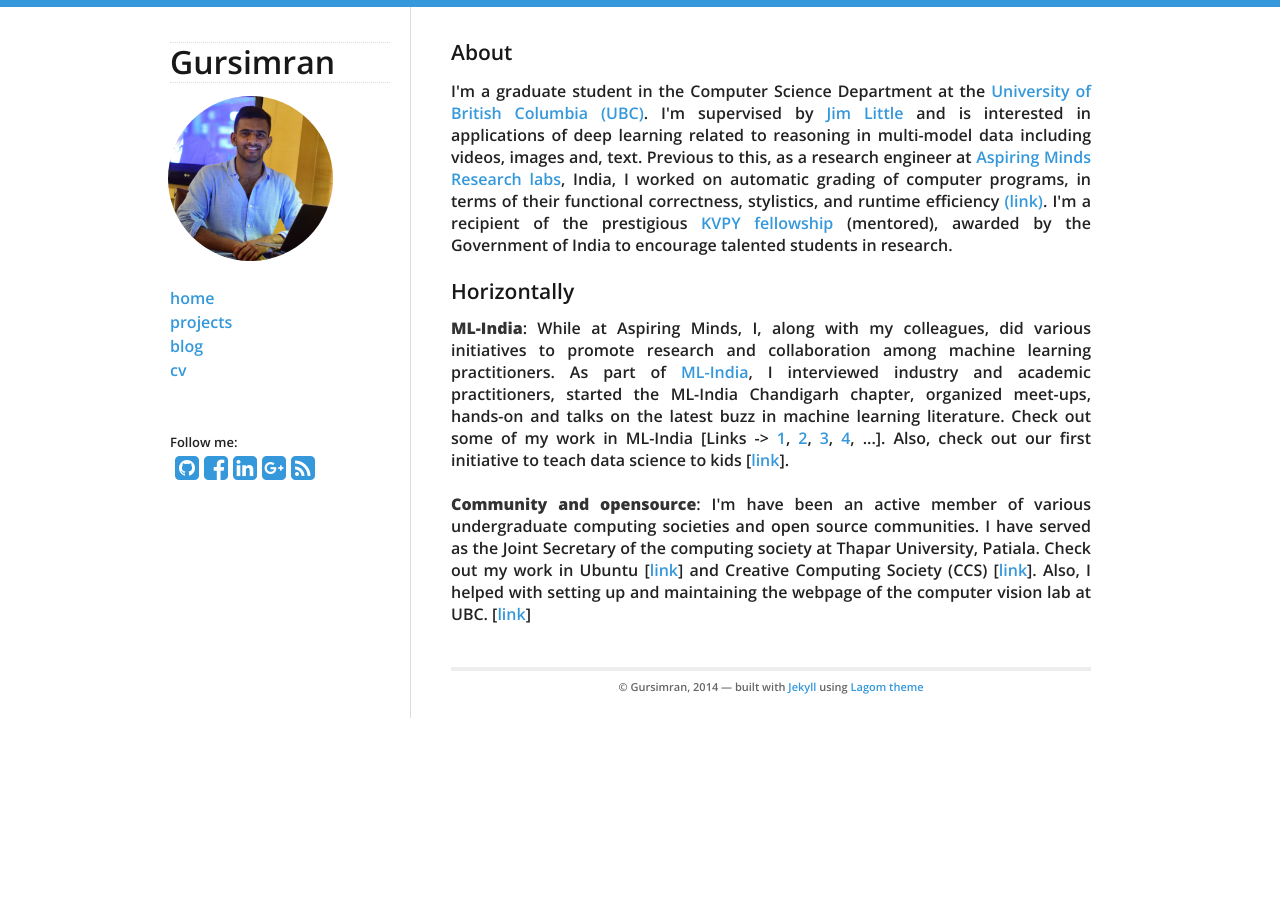
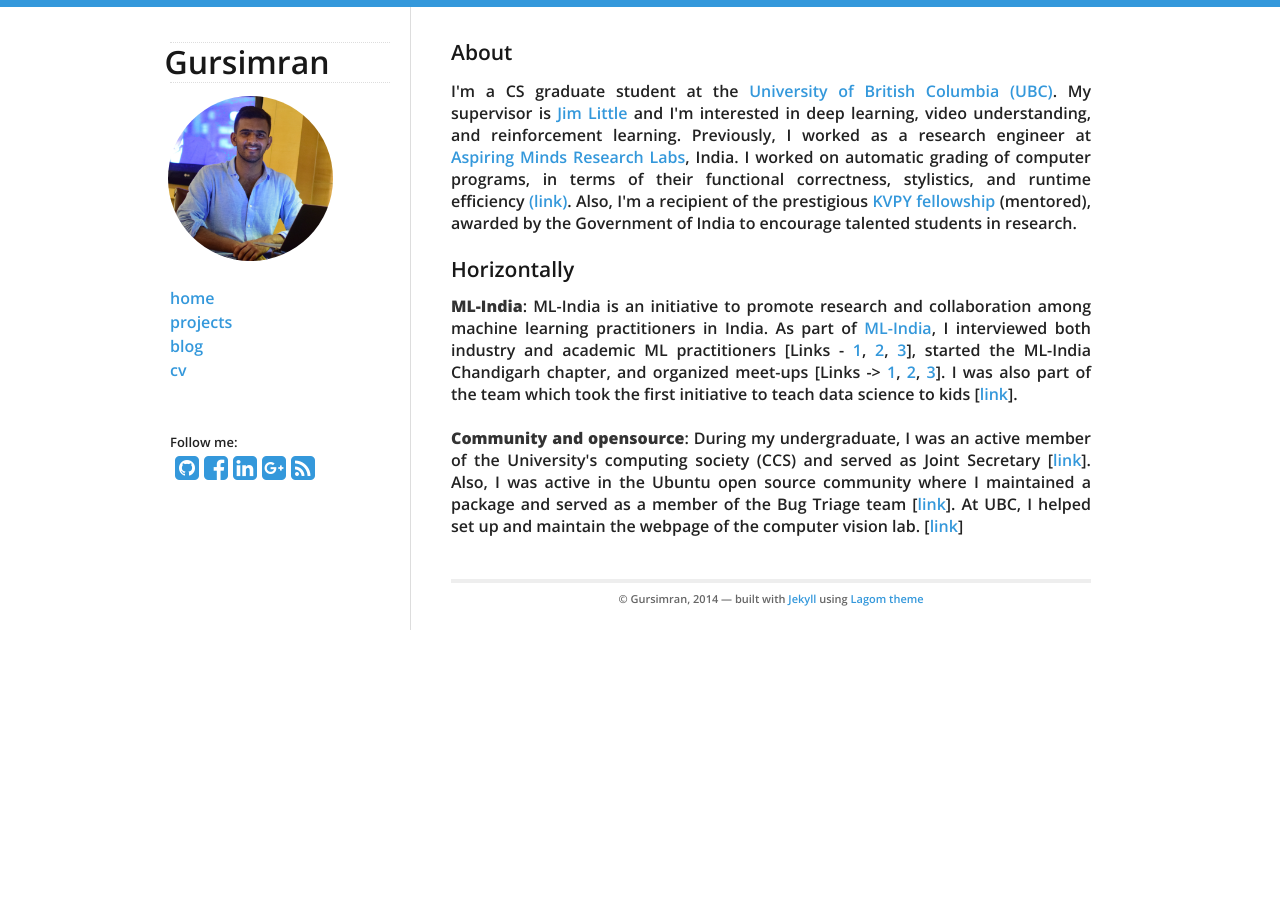
Before and after one commit to gursimar/gursimar.github.io, a Jekyll site: the page built from index.html, in a window 1280 px wide. Built offline with Jekyll 4.4.1, drawn with Linux system fonts in a browser that asks for light colours; nearby versions of some CDN libraries.

Commit message:
updated and removed grammar errors

```diff
--- a/_includes/sidebar.html
+++ b/_includes/sidebar.html
@@ -1,7 +1,7 @@
 {% include base.html %}
 <nav>
   <div style="float:left">
-  <a href="{{base}}/index"><h1 style='margin-left:-25%'>{{site.data.theme.name}}</h1></a>
+  <a href="{{base}}/index"><h1 style='margin-left:-30%'>{{site.data.theme.name}}</h1></a>
   <a href="{{base}}/index"><img style='height: 75%; width: 75%; border-radius: 50%; margin-left:-1%; object-fit: contain' class="img-circle avatar" src="{{base}}/assets/pic.png" id="logo" alt="Blog logo"/></a>
   </div>
 
--- a/index.html
+++ b/index.html
@@ -11,7 +11,7 @@ description: Home | Gursimran
 	<div class="col-sm-12"><h3 id="about">About</h3></div>
 </div>
 <p style="text-align:justify; margin-top:-4%;">
-    I'm a graduate student in the Computer Science Department at the <a href="https://www.cs.ubc.ca/">University of British Columbia (UBC)</a>. I'm supervised by <a href="https://www.cs.ubc.ca/~little/">Jim Little</a> and is interested in applications of deep learning related to reasoning in multi-model data including videos, images and, text. Previous to this, as a research engineer at <a href="research.aspiringminds.com">Aspiring Minds Research labs</a>, India, I worked on automatic grading of computer programs, in terms of their functional correctness, stylistics, and runtime efficiency <a href="https://www.kdd.org/kdd2016/papers/files/adf0798-singhA.pdf">(link)</a>. I'm a recipient of the prestigious <a href="http://kvpy.iisc.ernet.in/main/index.htm">KVPY fellowship</a> (mentored), awarded by the Government of India to encourage talented students in research.
+    I'm a CS graduate student at the <a href="https://www.cs.ubc.ca/">University of British Columbia (UBC)</a>. My supervisor is <a href="https://www.cs.ubc.ca/~little/">Jim Little</a> and I'm interested in deep learning, video understanding, and reinforcement learning. Previously, I worked as a research engineer at <a href="https://research.aspiringminds.com">Aspiring Minds Research Labs</a>, India. I worked on automatic grading of computer programs, in terms of their functional correctness, stylistics, and runtime efficiency <a href="https://www.kdd.org/kdd2016/papers/files/adf0798-singhA.pdf">(link)</a>. Also, I'm a recipient of the prestigious <a href="http://kvpy.iisc.ernet.in/main/index.htm">KVPY fellowship</a> (mentored), awarded by the Government of India to encourage talented students in research.
 </p>
 
 <div class="row vertical-center about-desc">
@@ -19,9 +19,9 @@ description: Home | Gursimran
 </div>
 
 <p style="text-align:justify; margin-top:-2%;">
-<strong>ML-India</strong>: While at Aspiring Minds, I, along with my colleagues, did various initiatives to promote research and collaboration among machine learning practitioners. As part of <a href="http://ml-india.org/">ML-India</a>, I interviewed industry and academic practitioners, started the ML-India Chandigarh chapter, organized meet-ups, hands-on and talks on the latest buzz in machine learning literature. Check out some of my work in ML-India [Links -> <a href="http://ml-india.org/ml-india-gurgaon-chapter-second-meetup/">1</a>, <a href="http://ml-india.org/ml-india-interview-priya-radhakrishnan/">2</a>, <a href="http://ml-india.org/ml-india-interview-avisek-lahiri/">3</a>, <a href="http://ml-india.org/ml-india-interview-niraj-kumar/">4</a>, ...]. Also, check out our first initiative to teach data science to kids [<a href="http://www.datasciencekids.org/p/home-page.html">link</a>].
+<strong>ML-India</strong>: ML-India is an initiative to promote research and collaboration among machine learning practitioners in India. As part of <a href="http://ml-india.org/">ML-India</a>, I interviewed both industry and academic ML practitioners [Links - <a href="http://ml-india.org/ml-india-interview-priya-radhakrishnan/">1</a>, <a href="http://ml-india.org/ml-india-interview-avisek-lahiri/">2</a>, <a href="http://ml-india.org/ml-india-interview-niraj-kumar/">3</a>], started the ML-India Chandigarh chapter, and organized meet-ups [Links -> <a href="http://ml-india.org/ml-india-gurgaon-chapter-second-meetup/">1</a>, <a href="http://ml-india.org/ml-india-gurgaon-chapter-tenth-meetup/">2</a>, <a href="http://ml-india.org/ml-india-gurgaon-chapter-ninth-meetup/">3</a>]. I was also part of the team which took the first initiative to teach data science to kids [<a href="http://www.datasciencekids.org/p/home-page.html">link</a>].
 
 <br><br>
-<strong>Community and opensource</strong>: I'm have been an active member of various undergraduate computing societies and open source communities. I have served as the Joint Secretary of the computing society at Thapar University, Patiala. Check out my work in Ubuntu [<a href="https://wiki.ubuntu.com/simar/MembershipApplication">link</a>] and Creative Computing Society (CCS) [<a href="https://github.com/gursimar/creativeComputingSociety">link</a>]. Also, I helped with setting up and maintaining the webpage of the computer vision lab at UBC. [<a href="https://vision.cs.ubc.ca">link</a>]
+<strong>Community and opensource</strong>: During my undergraduate, I was an active member of the University's computing society (CCS) and served as Joint Secretary [<a href="https://github.com/gursimar/creativeComputingSociety">link</a>]. Also, I was active in the Ubuntu open source community where I maintained a package and served as a member of the Bug Triage team [<a href="https://wiki.ubuntu.com/simar/MembershipApplication">link</a>]. At UBC, I helped set up and maintain the webpage of the computer vision lab. [<a href="https://vision.cs.ubc.ca">link</a>]
 <br><br>
 </p>
--- a/projects.html
+++ b/projects.html
@@ -14,7 +14,7 @@ description: Projects | Gursimran
 
            <iframe style="float:right; margin:10px;" width="300" height="200" src="https://www.youtube.com/embed/vMlZwQZMwDs" frameborder="0" allowfullscreen></iframe>
            <p style="text-align:justify;">
-            We pose the grading of computer programs as a machine learning problem. We extract an array of semantic features by a combination of parsing abstract syntax trees and applying NLP techniques. Using these features, we learn a supervised model to predict the grade of a response in terms of logic (functional correctness), stylistics (code clarity, structure, etc) and runtime efficiency. However, this requires us to learn a separate model for each programming question which is time consuming and cost intensive. As part of our KDD 2016 work, we devise a semi-supervised approach to learn a single question-independent model. The basic idea is to use closeness to a set of good responses as a question-invariant feature. In doing so, we devise a novel way of scaling machine learning for open-response grading, applicable to many other domains like mathematical equations and electronic circuit solving. The utility of this research is validated by its use in hiring thousands of programmers worldwide by Aspiring Minds high-end clientele like Amazon and Baidu.
+            We pose the grading of computer programs as a machine learning problem. We extract an array of semantic features by a combination of parsing abstract syntax trees and applying NLP techniques. Using these features, we learn a supervised model to predict the grade of a response in terms of logic (functional correctness), stylistics (code clarity, structure, etc) and runtime efficiency. However, this requires us to learn a separate model for each programming question which is time-consuming and cost intensive. As part of our KDD 2016 work, we devise a semi-supervised approach to learn a single question-independent model. The basic idea is to use closeness to a set of good responses as a question-invariant feature. In doing so, we devise a novel way of scaling machine learning for open-response grading, applicable to many other domains like mathematical equations and electronic circuit solving. The utility of this research is validated by its use in hiring thousands of programmers worldwide by Aspiring Minds high-end clientele like Amazon and Baidu.
           </p>
     </div>
 </div>
@@ -37,8 +37,7 @@ description: Projects | Gursimran
       <h6>Work done with Saeid Naderiparizi and Setareh Cohan.</h6>
            <img style="float:right; margin:10px" src='/assets/bayesian_vqa.png' width = '300' />
            <p style="text-align:justify;">
-            Typical approaches for visual question answering use black-box neural networks for both reasoning and perception. It has been shown that they fail to generalize and tend to overfit to dataset specific biases. We pose the visual question answering as two separate discrete-latent variable inference problems. This is guided by the intuition that VQA task is much easier and straightforward in the latent space. We use inference compilation to efficiently perform amortized inference and use symbolic solver in the latent space to arrive at an answer. Hence we use an approach which disentangles reasoning from perception. We demonstrate our approach on the sort-of-CLEVR dataset and achieve state of the art performance. Read the full report [<a href='{{base}}/assets/CPSC_539W_final.pdf' target="_blank">link</a>]
-    </div>
+            Visual question answering (VQA) is a complex task involving perception and reasoning. Typical approaches which use black-box neural networks, do well on perception but fail to generalize due to lack of compositional reasoning ability. We set up a VQA task in a fully Bayesian setting, and treat question latents, scene representation and the answer as discrete latent variables. Bayesian setup and discrete treatment of latents allow us to disentangle perception from reasoning and split the VQA task into two separate discrete-latent variable inference problems. We solve the perception using neural networks and use symbolic reasoning to arrive at an answer. We use the best of both worlds guided by the intuition that VQA task is much easier in the discrete latent space. However, discrete latents makes the optimization problem hard due to non-differentiability. We use black-box variational inference and inference compilation to perform inference on the image and show that BBVI and reinforce trick struggles due to high-variance and high dimensionality of the latent space. We show the application of our approach on the sort-of-CLEVR dataset and achieve state of the art performance. [<a href='{{base}}/assets/CPSC_539W_final.pdf' target="_blank">link</a>]
 </div>
 <div class="newline"></div>
 
```
Also changed, not shown: _posts/2018-12-21-vae.md (+3 -1 lines), 10 other files.
